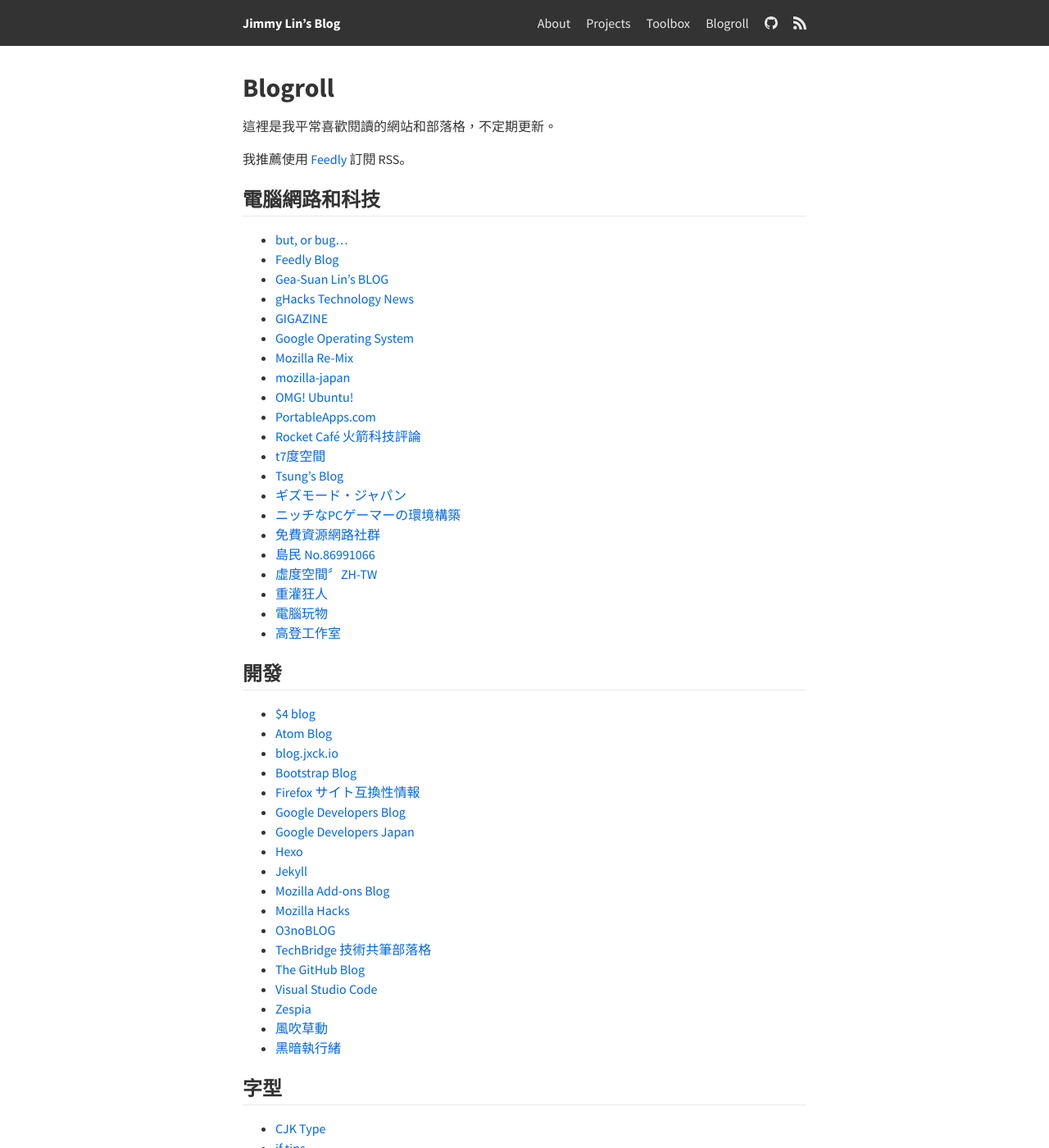
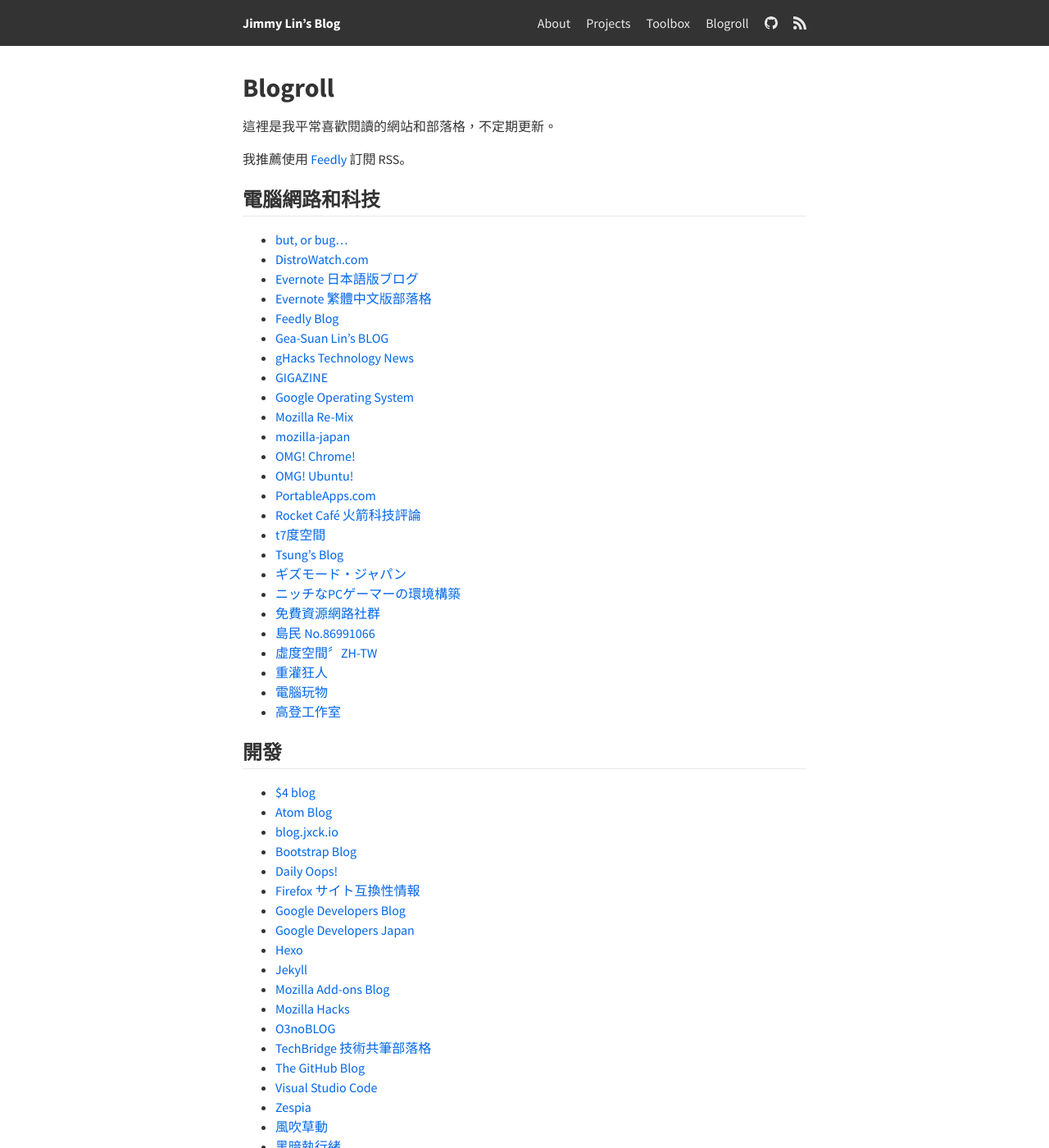
Before and after one commit to mnghsn/jmln.tw, a Jekyll site: the page built from _pages/blogroll.md, in a window 1280 px wide and 1400 px high. Shown: the whole window at 82% size. Built offline with Jekyll 4.4.1, drawn with Linux system fonts in a browser that asks for light colours.

Commit message:
Add some links to "Blogroll" page

```diff
--- a/_pages/blogroll.md
+++ b/_pages/blogroll.md
@@ -12,6 +12,9 @@
 ## 電腦網路和科技
 
 * [but, or bug...](http://but.tw/)
+* [DistroWatch.com](https://distrowatch.com/)
+* [Evernote 日本語版ブログ](https://blog.evernote.com/jp)
+* [Evernote 繁體中文版部落格](https://blog.evernote.com/zhtw)
 * [Feedly Blog](https://blog.feedly.com/)
 * [Gea-Suan Lin's BLOG](https://blog.gslin.org/)
 * [gHacks Technology News](https://www.ghacks.net/)
@@ -19,6 +22,7 @@
 * [Google Operating System](https://googlesystem.blogspot.com/)
 * [Mozilla Re-Mix](http://mozilla-remix.seesaa.net/)
 * [mozilla-japan](https://medium.com/mozilla-japan)
+* [OMG! Chrome!](http://www.omgchrome.com/)
 * [OMG! Ubuntu!](http://www.omgubuntu.co.uk/)
 * [PortableApps.com](https://portableapps.com/)
 * [Rocket Café 火箭科技評論](https://rocket.cafe/)
@@ -39,6 +43,7 @@
 * [Atom Blog](https://blog.atom.io/)
 * [blog.jxck.io](https://blog.jxck.io/)
 * [Bootstrap Blog](https://blog.getbootstrap.com/)
+* [Daily Oops!](http://yukaii.tw/)
 * [Firefox サイト互換性情報](https://www.fxsitecompat.com/ja/)
 * [Google Developers Blog](https://developers.googleblog.com/)
 * [Google Developers Japan](https://developers-jp.googleblog.com/)
```
